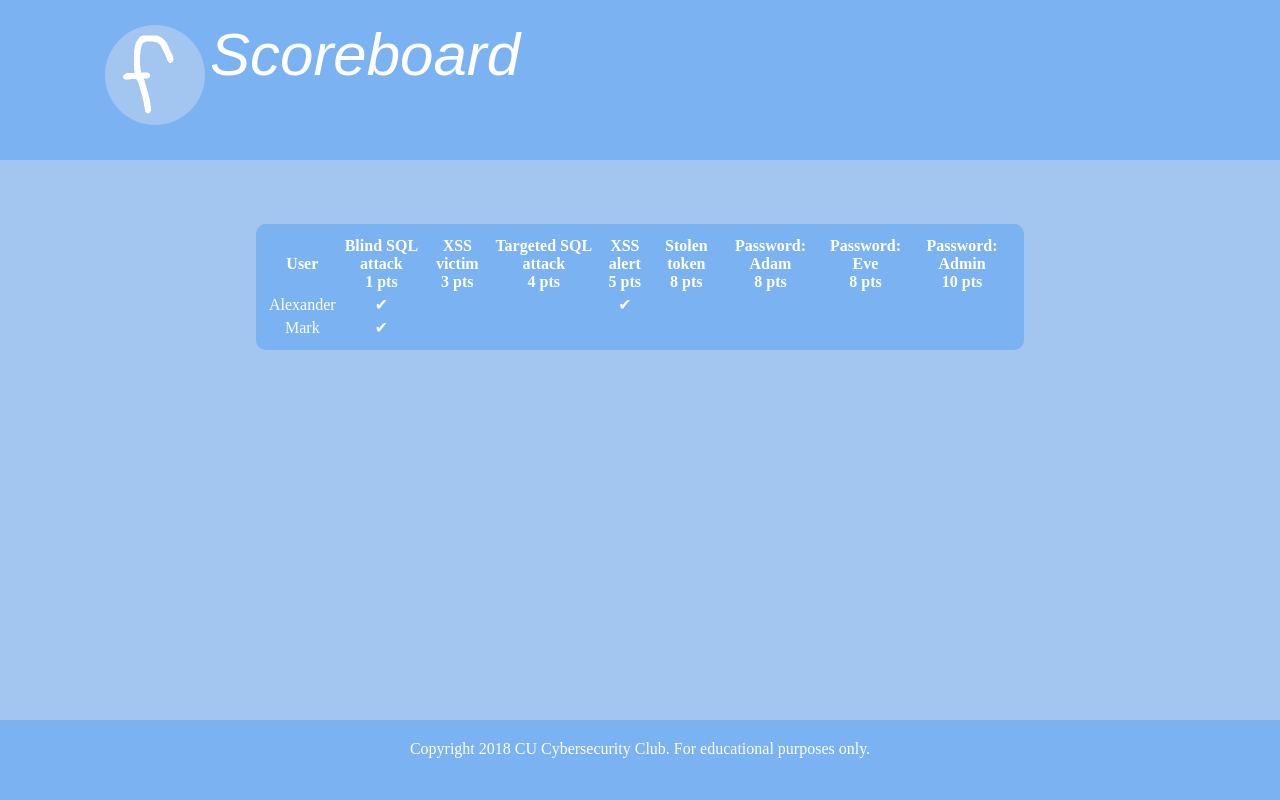
After one commit to CU-Cybersecurity-Club/Fakebook, a Flask app: page /scoreboard in a window 1280 px wide. The commit adds this page. Run offline with Flask 2, Linux system fonts and the light colour scheme.

Commit message:
Added achievements.

```diff
--- a/app.py
+++ b/app.py
@@ -2,8 +2,9 @@ from flask import Flask, request, redirect, url_for, render_template, make_respo
 from datetime import datetime, timedelta
 from hashlib import md5
 from flask_socketio import SocketIO, send, emit, join_room, leave_room
+
+import json
 import html
-
 import random
 import string
 import sqlite3
@@ -15,22 +16,44 @@ socketio.init_app(app)
 
 tokens = {}
 
-def achieve(player, achievement_id):
-    if player:
+achievements = [
+    ('sql-login', 'Blind SQL attack', 'Used SQL injection to log on as the database\'s first user.', 1),
+    ('hit-by-alert', 'XSS victim', 'Got hit by another player\'s XSS alert.', 3),
+    ('sql-specific-login', 'Targeted SQL attack', 'Used SQL injection to log on as a specific user.', 4),
+    ('alert', 'XSS alert', 'Used XSS to insert an alert.', 5),
+    ('stolen-token', 'Stolen token', 'Stole a session token from another user.', 8),
+    ('password-adam', 'Password: Adam', 'Logged in with Adam\'s password.', 8),
+    ('password-eve', 'Password: Eve', 'Logged in with Eve\'s password.', 8),
+    ('password-admin', 'Password: Admin', 'Logged in with Admin\'s password.', 10),
+]
+
+players = {
+    'Alexander': (['alert', 'sql-login']),
+    'Mark': (['sql-login']),
+}
+
+def register_achievement(player, achievement_id):
+    if player and achievement_id not in players[player]:
         print("%s got the achievement: %s" % (player, achievement_id))
-
+        players[player].append(achievement_id)
 
 def get_current_user(request):
     token = request.cookies.get('token', None)
     if token in tokens:
-        name, exp = tokens[token]
+        name, exp, origin_player, ip = tokens[token]
         if exp > datetime.now():
+            # Achievement
+            current_player = request.cookies.get('player', None)
+            if current_player and current_player != origin_player:
+                print(current_player)
+                print(origin_player)
+                register_achievement(current_player, 'stolen-token')
             return name
     return None
 
-def generate_token(user, size=32):
+def generate_token(user, player=None, ip=None, size=32):
     token = ''.join(random.choice(string.ascii_uppercase + string.digits) for _ in range(size))
-    tokens[token] = (user, datetime.now() + timedelta(hours=24))
+    tokens[token] = (user, datetime.now() + timedelta(hours=24), player, ip)
 
     return token
 
@@ -48,9 +71,23 @@ def verify_credentials(username, password, player=None):
 
     with sqlite3.connect('data.db') as db:
         user = db.execute(query).fetchone()
-        good_user = db.execute("SELECT username FROM users WHERE username='?' AND password='?'", username, pass_hash)
+
+    # Achievements
+    if user:
+        good_user = db.execute('SELECT username FROM users WHERE username=? AND password=?', (username, pass_hash)).fetchone()
         if user != good_user:
-            achieve(player, 'sql-login')
+            first_user = db.execute('SELECT username FROM users').fetchone()
+            if user == first_user and username.find(first_user[0]) == -1:
+                register_achievement(player, 'sql-login')
+            else:
+                register_achievement(player, 'sql-specific-login')
+        elif user:
+            if user[0] == "Adam":
+                register_achievement(player, 'password-adam')
+            elif user[0] == "Eve":
+                register_achievement(player, 'password-eve')
+            elif user[0] == "Admin":
+                register_achievement(player, 'password-admin')
 
     return user[0] if user else None
 
@@ -70,8 +107,8 @@ def get_posts(username):
         posts = db.execute(query).fetchall()
 
     def format_post(post):
-        _, time, content = post
-        return '<div class="post"><div class="time">%s</div>%s</div>' % (time, content)
+        _, time, content, player = post
+        return '<div class="post"><script>player="%s"</script><div class="time">%s</div>%s</div>' % (player, time, content)
 
     return '\n'.join(map(format_post, posts))
 
@@ -79,7 +116,7 @@ def get_chats():
     query = "SELECT * FROM chats"
 
     with sqlite3.connect('data.db') as db:
-        chats = db.execute(query).fetchall()
+        chats = db.execute(query).fetchmany(100)
 
     def format_chat(chat):
         author, time, content = chat
@@ -95,13 +132,13 @@ def get_picture(username):
 
     return picture[0] if picture else 'default.png'
 
-def create_post(author, posted, content):
-    query = "INSERT INTO posts (author, posted, content) VALUES ('%s', '%s', '%s')" % (author, posted, content)
+def create_post(author, posted, content, player=None):
+    query = "INSERT INTO posts (author, posted, content, player) VALUES (?, ?, ?, ?)"
 
     print(query)
 
     with sqlite3.connect('data.db') as db:
-        db.execute(query)
+        db.execute(query, (author, posted, content, player))
 
 def create_chat(author, posted, content):
     query = "INSERT INTO chats (author, posted, content) VALUES ('%s', '%s', '%s')" % (author, posted, content)
@@ -129,7 +166,8 @@ def login():
         return render_template('login.html', invalid_password=True)
     else:
         resp = make_response(redirect('/'))
-        resp.set_cookie('token', generate_token(user))
+        player = request.cookies.get('player', None)
+        resp.set_cookie('token', generate_token(user, player, request.remote_addr))
 
         return resp
 
@@ -160,18 +198,31 @@ def logout():
 
     return resp
 
+@app.route("/scoreboard", methods = ['GET'])
+def scoreboard():
+    return render_template('scoreboard.html',
+        achievements=achievements, players=sorted(players.items()))
+
 @app.route("/post", methods = ['POST'])
 def post():
     name = request.form['author']
-    date_object = datetime.now()
-    create_post(name, date_object.strftime('%b %d %I:%M %p'), request.form['content'])
+    date = datetime.now().strftime('%b %d %I:%M %p')
+    content = request.form['content']
+    player = request.cookies['player']
+    create_post(name, date, content, player)
 
     return redirect('/')
+
+@app.route("/achieve", methods = ['POST'])
+def achieve():
+    data = json.loads(request.data.decode('utf-8'))
+    register_achievement(data.get('player', None), data.get('id', None))
+    return ('', 204)
 
 @socketio.on('chat')
 def handle_message(json):
     print("Got chat message: ", json)
-    user, _ = tokens.get(json['token'], (None,None))
+    user, _, _, _ = tokens.get(json['token'], (None,None))
     if user:
         print('%s: %s' % (user, json['msg']))
         time = datetime.now().strftime('%b %d %I:%M %p')
--- a/static/ctf.js
+++ b/static/ctf.js
@@ -28,9 +28,30 @@ function setCookie(cname, cvalue, exdays) {
 
 old_alert = alert;
 alert = function() {
-  console.log("Called alert with:");
-  console.log(arguments);
-  console.log(old_alert)
-  console.log(alert)
+  // Achievement
+  try {
+    // Weird logic here:
+    // If it's not in a post, accessing 'player' will throw an error
+    // This means players can't alert themselves
+    attacker = player
+    victim = getCookie('player')
+    console.log(attacker)
+    console.log(victim)
+    achieve(attacker, 'alert');
+    if (attacker != victim) {
+      achieve(victim, 'hit-by-alert');
+    }
+  } catch (e) {}
+
   old_alert.apply(window, arguments);
 }
+
+function achieve(player, id) {
+  var xhr = new XMLHttpRequest();
+  xhr.open("POST", "/achieve", true);
+  xhr.setRequestHeader('Content-Type', 'application/json');
+  xhr.send(JSON.stringify({
+    player: player,
+    id: id
+  }));
+}
--- a/static/main.css
+++ b/static/main.css
@@ -308,6 +308,18 @@ body {
 
 }
 
+#scoreboard {
+  color: #FFF;
+  text-align: center;
+  background: #7AB2F2;
+  border-radius: 10px;
+  padding: 10px;
+}
+
+.achieved {
+  background: #FFF;
+}
+
 body {
   padding: 0px;
   margin: 0px;
--- a/templates/ctf.html
+++ b/templates/ctf.html
@@ -26,7 +26,6 @@
   function closeNav() {
     var player = document.getElementById("ctf-player").value;
     if(!player) {
-      alert("Please enter a username.");
       return;
     }
     document.getElementById("ctf-toggle").onclick = openNav
--- /dev/null
+++ b/templates/scoreboard.html
@@ -0,0 +1,32 @@
+<html>
+  {% include 'head.html' %}
+
+  <body>
+    <section id="header">
+      <a id="title" class="nostyle" href="/">
+        <img src="../static/logo.png" id="logo"></img> Scoreboard
+      </a>
+    </section>
+    <section id="main">
+      <table id="scoreboard">
+        <tr>
+          <th>User</th>
+          {% for (id, name, description, points) in achievements %}
+            <th>{{ name }}<br/>{{ points }} pts</th>
+          {% endfor %}
+        </tr>
+        {% for (player, achieved) in players %}
+          <tr>
+            <td>{{ player }}</td>
+            {% for (id, _, _, _) in achievements %}
+            <td>
+              {% if id in achieved %}&#10004;{% endif %}
+            </td>
+          {% endfor %}
+        {% endfor %}
+      </table>
+    </section>
+    {% include 'footer.html' %}
+  </body>
+
+</html>
```
Also changed, not shown: 1 other file.
